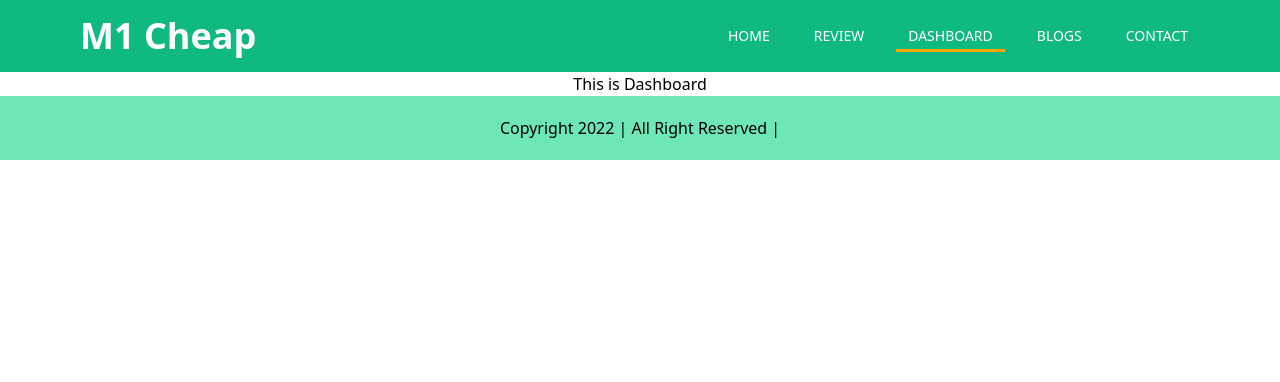
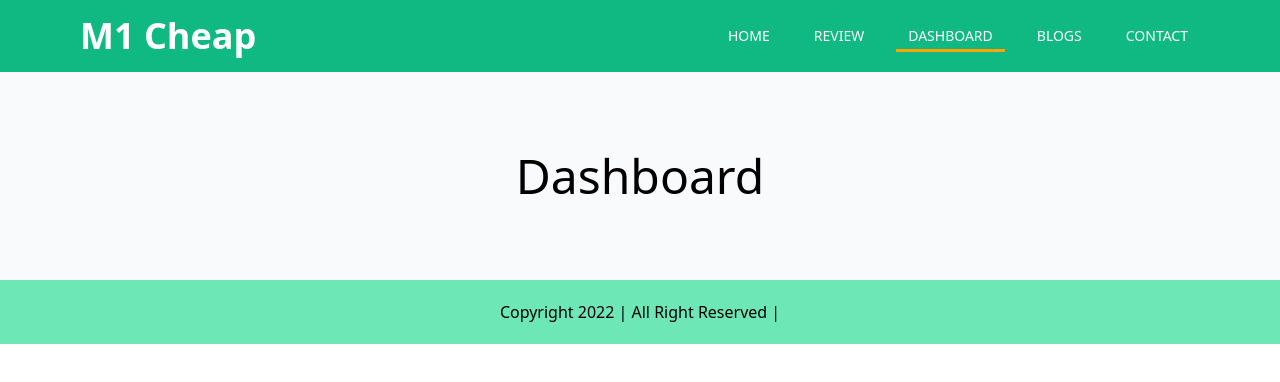
Before and after one commit to rakibahmeddev/Apple-Mackbook-Review-2022, a React (Create React App) app: page /dashboard in a window 1280 px wide. Shown: the top 382 px of the page. Built offline with nearby package versions, Linux system fonts and the light colour scheme.

Commit message:
rechart installed and custom hook creation for charts

```diff
--- a/package.json
+++ b/package.json
@@ -11,6 +11,7 @@
     "react-dom": "^18.0.0",
     "react-router-dom": "^6.3.0",
     "react-scripts": "5.0.0",
+    "recharts": "^2.1.9",
     "web-vitals": "^2.1.4"
   },
   "scripts": {
--- a/src/components/Dashboard/Dashboard.js
+++ b/src/components/Dashboard/Dashboard.js
@@ -2,8 +2,9 @@ import React from "react";
 
 const Dashboard = () => {
   return (
-    <div>
-      <h2>This is Dashboard</h2>
+    <div className="bg-slate-50 py-20 px-20">
+      <h2 className="text-5xl font-medium">Dashboard</h2>
+      <div></div>
     </div>
   );
 };
--- /dev/null
+++ b/src/hooks/useRecharts.js
@@ -0,0 +1,12 @@
+import { useEffect, useState } from "react";
+
+const useRecharts = () => {
+  const [charts, setCharts] = useState([]);
+  useEffect(() => {
+    fetch(`data.json`)
+      .then((res) => res.json())
+      .then((data) => setCharts(data));
+  }, []);
+  return [charts, setCharts];
+};
+export default useRecharts;
```
Also changed, not shown: 1 other file (tests, documents, lock files or other folders).
